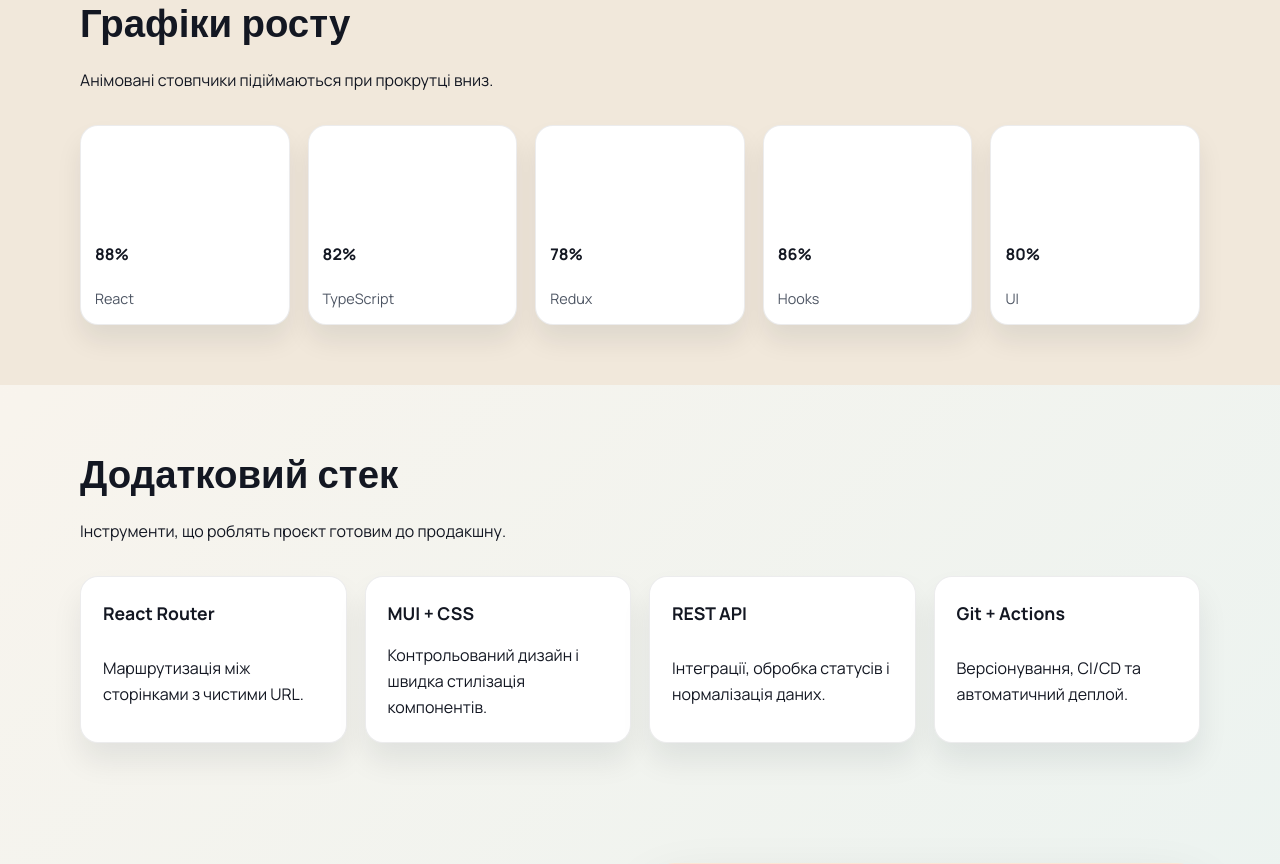
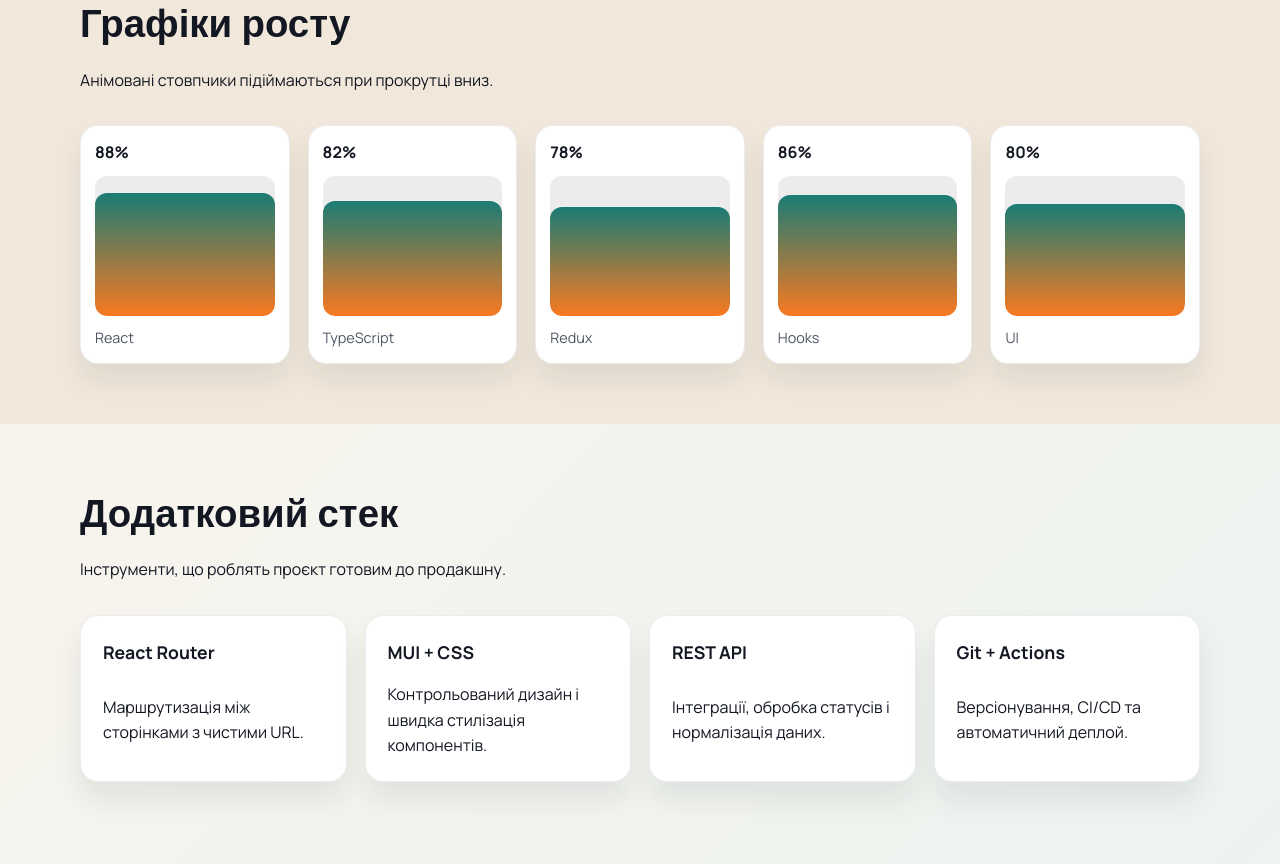
Before and after one commit to desmodaus/promo, a React (Vite) app: page / in a window 1280 px wide. Shown: the part 1380-2244 px from the top of the page. Built offline with nearby package versions, Linux system fonts and the light colour scheme.

Commit message:
Render animated bar charts

```diff
--- a/src/components/SkillCharts.tsx
+++ b/src/components/SkillCharts.tsx
@@ -18,6 +18,11 @@ const SkillCharts = () => {
   useEffect(() => {
     const element = containerRef.current;
     if (!element) {
+      return;
+    }
+
+    if (!("IntersectionObserver" in window)) {
+      setActive(true);
       return;
     }
 
@@ -43,9 +48,15 @@ const SkillCharts = () => {
       aria-label="Skill charts"
     >
       {charts.map((item) => (
-        <div key={item.label} className="chart-bar" style={{ "--value": `${item.value}%` } as React.CSSProperties}>
+        <div
+          key={item.label}
+          className="chart-bar"
+          style={{ "--value": `${item.value}%` } as React.CSSProperties}
+        >
           <span className="chart-value">{item.value}%</span>
-          <div className="chart-fill" />
+          <div className="chart-rail">
+            <div className="chart-fill" />
+          </div>
           <span className="chart-label">{item.label}</span>
         </div>
       ))}
--- a/src/styles/index.css
+++ b/src/styles/index.css
@@ -544,10 +544,10 @@ a {
   background: var(--card);
   border: 1px solid var(--border);
   border-radius: 18px;
-  height: 200px;
+  min-height: 220px;
   padding: 14px;
   display: grid;
-  align-content: end;
+  align-content: start;
   gap: 10px;
   box-shadow: 0 16px 26px rgba(19, 23, 34, 0.08);
   position: relative;
@@ -562,11 +562,21 @@ a {
   color: var(--muted);
 }
 
+.chart-rail {
+  height: 140px;
+  border-radius: 12px;
+  background: rgba(19, 23, 34, 0.08);
+  display: flex;
+  align-items: flex-end;
+  overflow: hidden;
+}
+
 .chart-fill {
   height: 0;
   border-radius: 12px;
   background: linear-gradient(180deg, rgba(15, 118, 110, 0.95), rgba(249, 115, 22, 0.95));
   transition: height 1.2s ease;
+  width: 100%;
 }
 
 .chart-grid.is-active .chart-fill {
```
